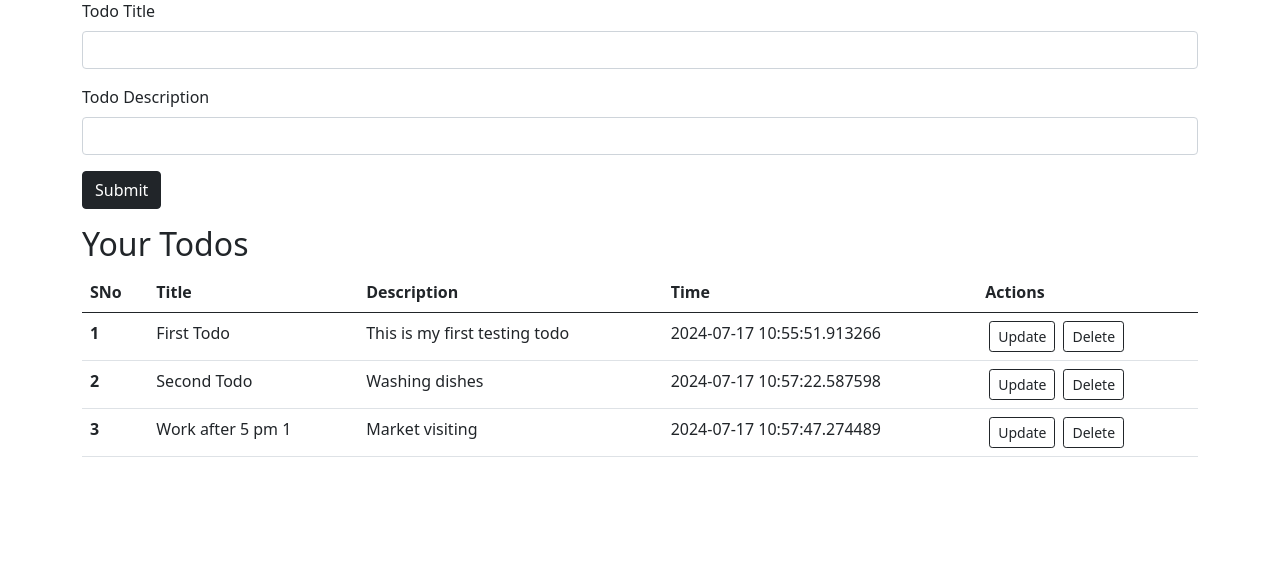
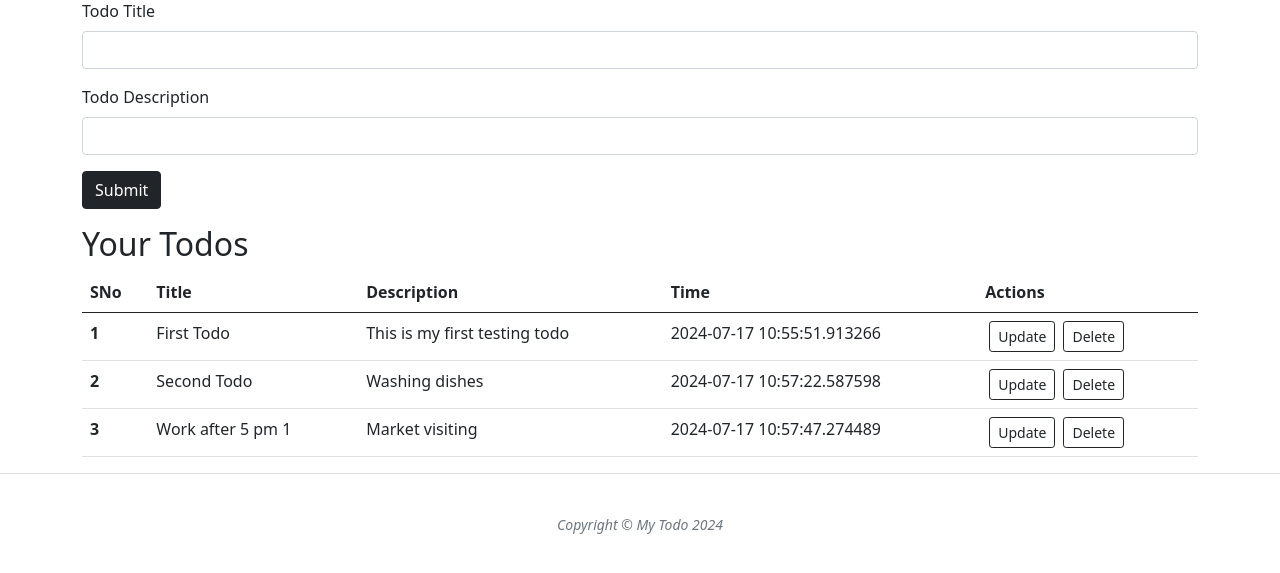
Before and after one commit to SuhelKhanCA/To-do-app-flask, a Flask app: page / in a window 1280 px wide. Shown: the part 119-692 px from the top of the page. Run offline with Flask 3, Linux system fonts and the light colour scheme.

Commit message:
whole web app is Almost ready

```diff
--- a/app.py
+++ b/app.py
@@ -1,4 +1,4 @@
-from flask import Flask, render_template, request
+from flask import Flask, render_template, request, redirect
 from flask_sqlalchemy import SQLAlchemy
 from datetime import datetime
 
@@ -28,10 +28,17 @@ def index():
     all_todo = Todo.query.all()
     return render_template('index.html', allTodo = all_todo)
 
-@app.route('/update', methods=["GET", "POST"])
-def update():
-    return render_template('update.html')
+@app.route('/update/<int:sno>', methods=["GET", "POST"])
+def update(sno):
+    todo = Todo.query.filter_by(sno=sno).first()
+    return render_template('update.html', todo=todo)
 
+@app.route('/delete/<int:sno>')
+def delete(sno):
+    todo = Todo.query.filter_by(sno=sno).first()
+    db.session.delete(todo)
+    db.session.commit()
+    return redirect('/')
 if __name__ == "__main__":
     with app.app_context():
         db.create_all()
--- a/templates/layout.html
+++ b/templates/layout.html
@@ -10,8 +10,21 @@
     <link href="https://cdn.jsdelivr.net/npm/bootstrap@5.0.0-beta2/dist/css/bootstrap.min.css" rel="stylesheet"
         integrity="sha384-BmbxuPwQa2lc/FVzBcNJ7UAyJxM6wuqIj61tLrc4wSX0szH/Ev+nYRRuWlolflfl" crossorigin="anonymous">
     <link rel="stylesheet" href="{{ url_for('static', filename='css/style.css') }}">
-        <script src="{{ url_for('static', filename='js/test.js') }}"></script>
+    <script src="{{ url_for('static', filename='js/test.js') }}"></script>
     <title> {% block title %} {% endblock title %} - MyTodo</title>
+
+    <!--Added Extra-->
+    <meta name="description" content="" />
+    <meta name="author" content="" />
+    <title>TheBlogger</title>
+    <link rel="icon" type="image/x-icon" href="{{ url_for('static', filename='assets/favicon.ico') }}" />
+    <!-- Font Awesome icons (free version)-->
+    <script src="{{ url_for('static', filename='https://use.fontawesome.com/releases/v6.3.0/js/all.js') }}" crossorigin="anonymous"></script>
+    <!-- Google fonts-->
+    <link href="{{ url_for('static', filename='https://fonts.googleapis.com/css?family=Lora:400,700,400italic,700italic') }}" rel="stylesheet" type="text/css" />
+    <link href="{{ url_for('static', filename='https://fonts.googleapis.com/css?family=Open+Sans:300italic,400italic,600italic,700italic,800italic,400,300,600,700,800') }}" rel="stylesheet" type="text/css" />
+    <!-- Core theme CSS (includes Bootstrap)-->
+    <link href="{{ url_for('static', filename='css/styles.css') }}" rel="stylesheet" />
 </head>
 
 <body>
@@ -44,6 +57,44 @@
 {% block body %}
 
 {% endblock body %}
+
+<!-- Footer -->
+<footer class="border-top">
+    <div class="container px-4 px-lg-5">
+        <div class="row gx-4 gx-lg-5 justify-content-center">
+            <div class="col-md-10 col-lg-8 col-xl-7">
+                <ul class="list-inline text-center">
+                    <li class="list-inline-item">
+                        <a href="#!">
+                            <span class="fa-stack fa-lg">
+                                <i class="fas fa-circle fa-stack-2x"></i>
+                                <i class="fab fa-twitter fa-stack-1x fa-inverse"></i>
+                            </span>
+                        </a>
+                    </li>
+                    <li class="list-inline-item">
+                        <a href="#!">
+                            <span class="fa-stack fa-lg">
+                                <i class="fas fa-circle fa-stack-2x"></i>
+                                <i class="fab fa-facebook-f fa-stack-1x fa-inverse"></i>
+                            </span>
+                        </a>
+                    </li>
+                    <li class="list-inline-item">
+                        <a href="#!">
+                            <span class="fa-stack fa-lg">
+                                <i class="fas fa-circle fa-stack-2x"></i>
+                                <i class="fab fa-github fa-stack-1x fa-inverse"></i>
+                            </span>
+                        </a>
+                    </li>
+                </ul>
+                <div class="small text-center text-muted fst-italic">Copyright &copy; My Todo 2024</div>
+            </div>
+        </div>
+    </div>
+</footer>
+
 </body>
 
 </html>
```
Also changed, not shown: instance/todo.db.
